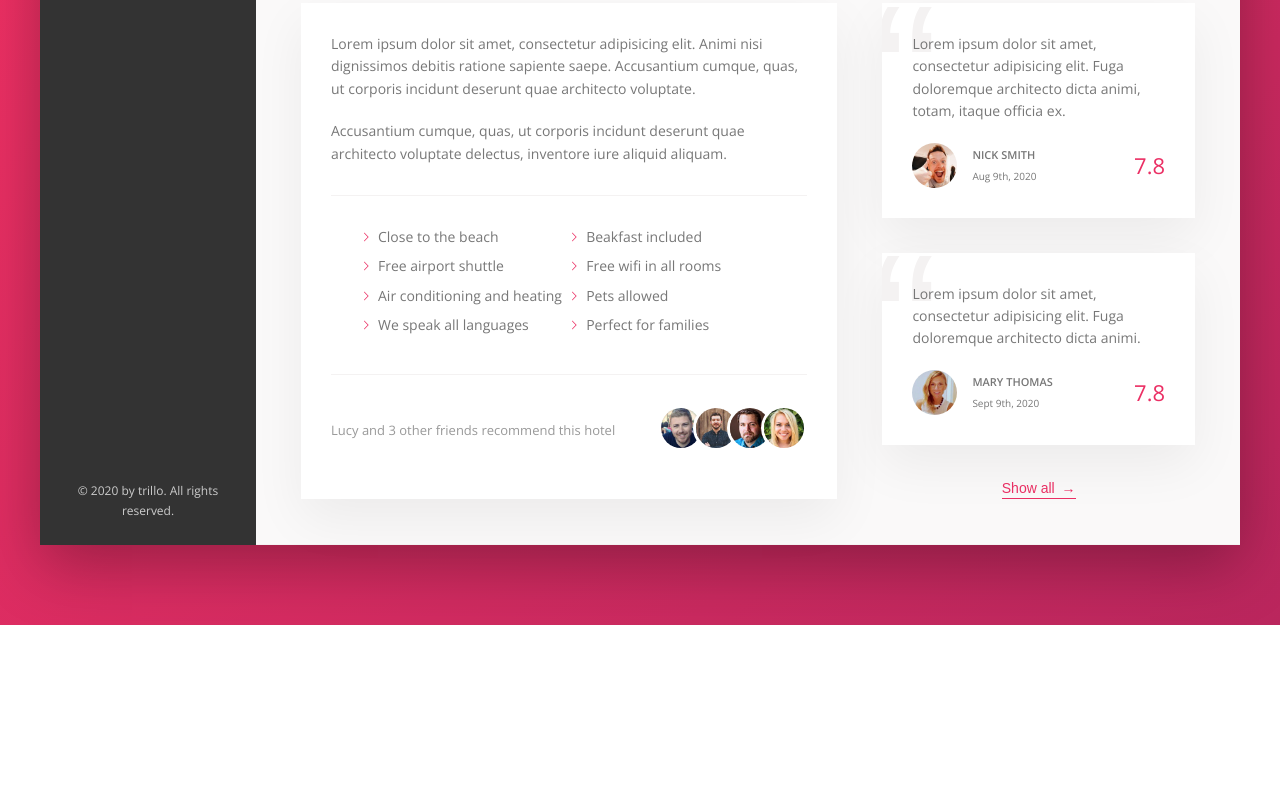
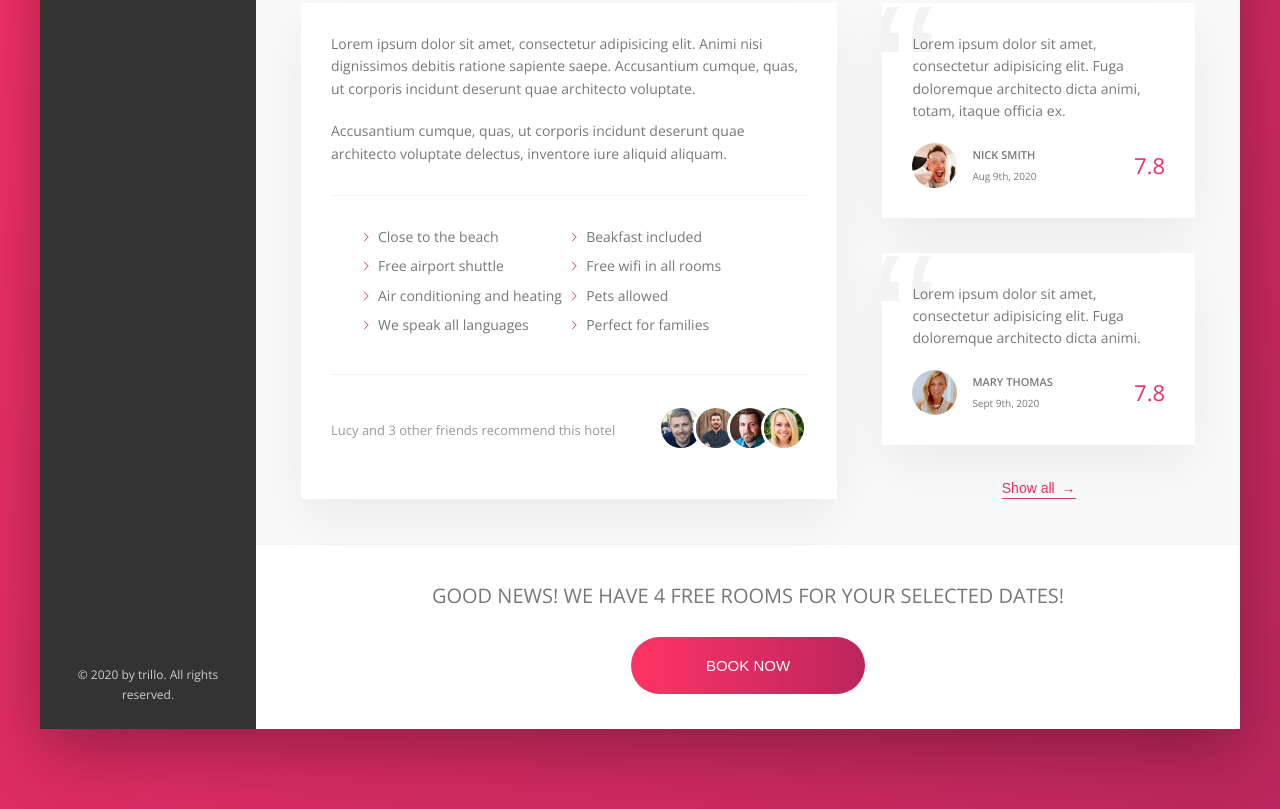
Before and after one commit to Khanhtran47/Trillo, a website: page index.html in a window 1280 px wide. Shown: the part 644-1453 px from the top of the page. Before the commit the page ends 1269 px from the top, so only its background shows below. Drawn offline with nearby package versions, Linux system fonts and the light colour scheme.

Commit message:
built the CTA section and finished website

```diff
--- a/index.html
+++ b/index.html
@@ -250,6 +250,15 @@
               <button class="btn-inline">Show all <span>&rarr;</span></button>
             </div>
           </div>
+          <div class="cta">
+            <h2 class="cta__book-now">
+              Good news! We have 4 free rooms for your selected dates!
+            </h2>
+            <button class="btn">
+              <span class="btn__visible">Book now</span>
+              <span class="btn__invisible">Only 4 rooms left</span>
+            </button>
+          </div>
         </main>
       </div>
     </div>
--- a/sass/_components.scss
+++ b/sass/_components.scss
@@ -440,3 +440,75 @@
     z-index: 1;
   }
 }
+
+////////////////////////////////
+//////CALL TO ACTION
+.cta {
+  padding: 3.5rem 0;
+  text-align: center;
+
+  &__book-now {
+    text-transform: uppercase;
+    font-size: 2rem;
+    font-weight: 300;
+    margin-bottom: 2.5rem;
+  }
+}
+
+////////////////////////////////
+//////BUTTON
+.btn {
+  font-size: 1.5rem;
+  font-weight: 300;
+  text-transform: uppercase;
+  border-radius: 100px;
+  border: none;
+  background-image: linear-gradient(
+    to right,
+    var(--color-primary-light),
+    var(--color-primary-dark)
+  );
+  color: #fff;
+  position: relative;
+  overflow: hidden;
+  cursor: pointer;
+
+  & > * {
+    display: inline-block;
+    height: 100%;
+    width: 100%;
+    transition: all 0.2s;
+  }
+
+  &__visible {
+    padding: 2rem 7.5rem;
+  }
+
+  &__invisible {
+    position: absolute;
+    padding: 2rem 0;
+    left: 0;
+    top: -100%;
+  }
+
+  &:hover {
+    background-image: linear-gradient(
+      to left,
+      var(--color-primary-light),
+      var(--color-primary-dark)
+    );
+  }
+
+  &:hover &__visible {
+    transform: translateY(100%);
+  }
+
+  &:hover &__invisible {
+    top: 0;
+  }
+
+  &:focus {
+    outline: none;
+    animation: pulsate 1s infinite;
+  }
+}
```
Also changed, not shown: css/style.css.
